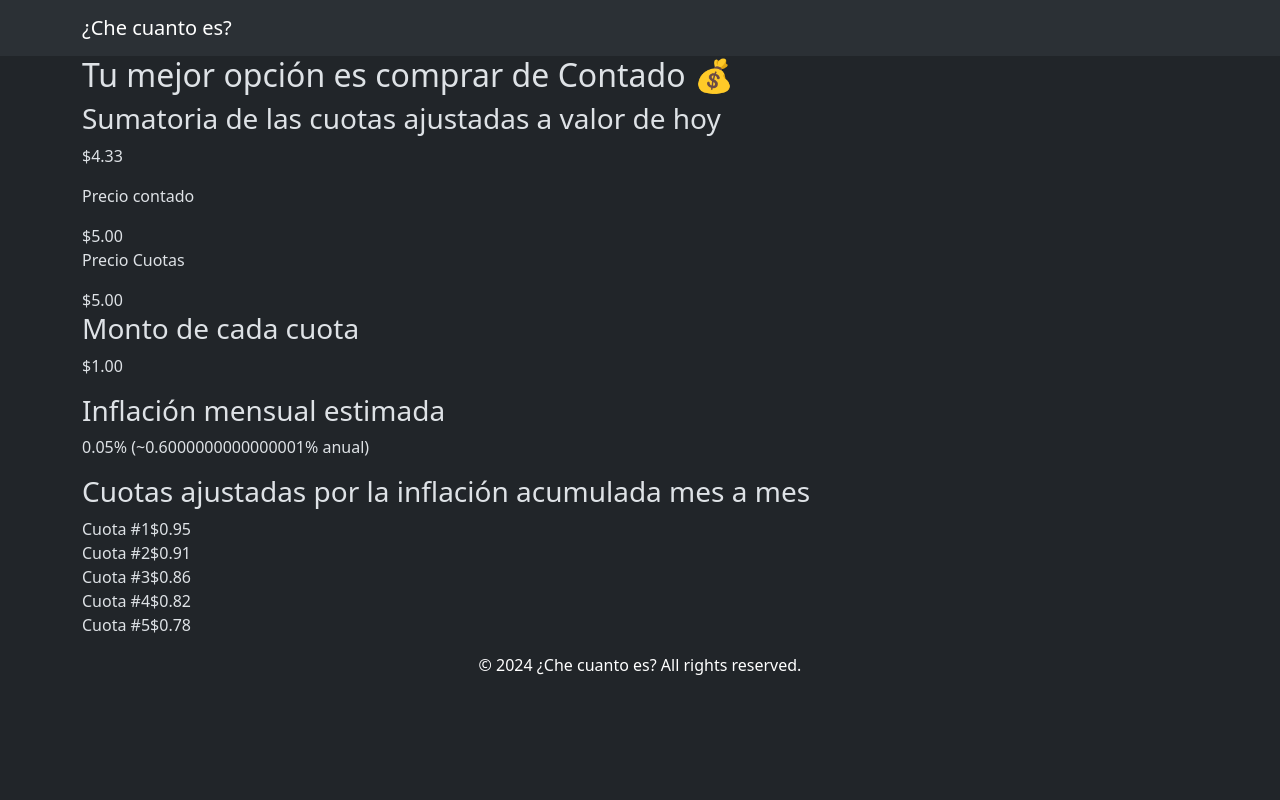
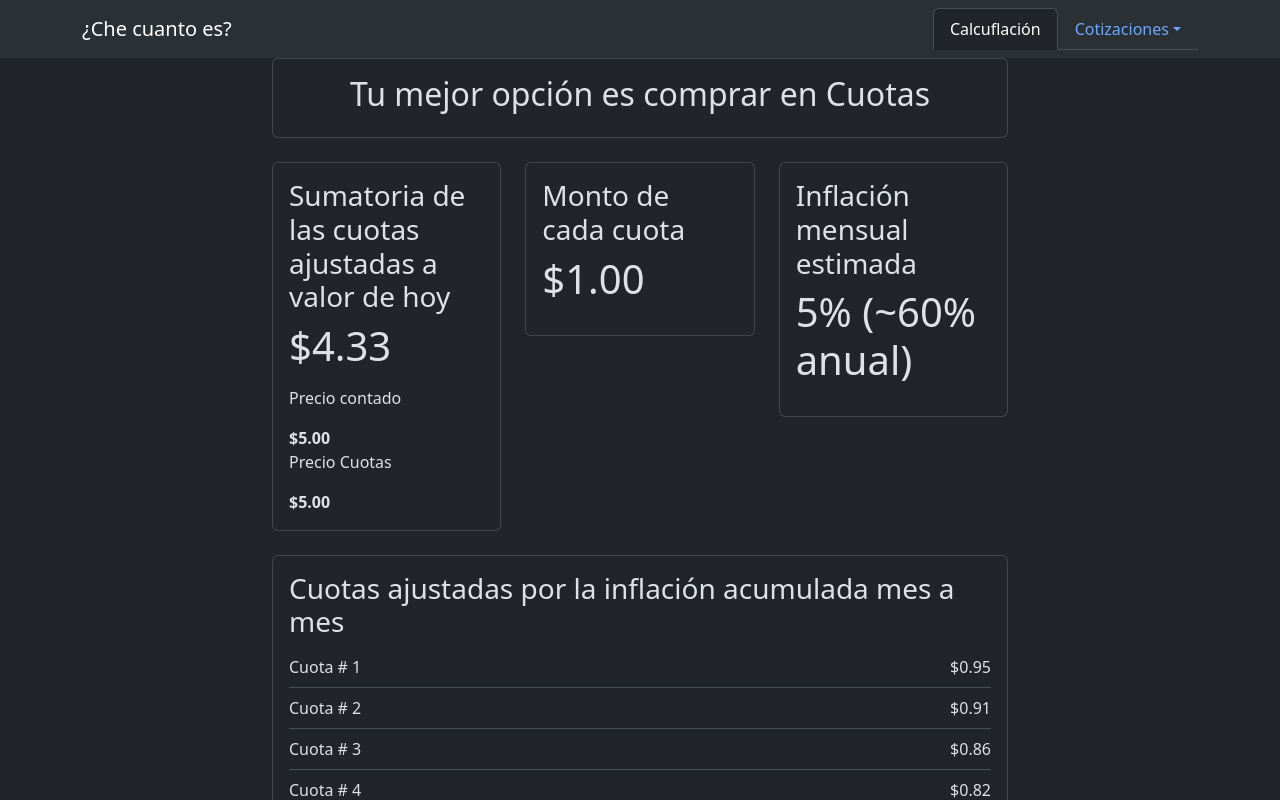
Before and after one commit to alanmedina1995/che-cuanto-es-app, an Angular app: page /calculator/calculadora-simple in a window 1280 px wide. Both pictures are taken after typing "5", "5", "5", "5" into the empty fields and a click on the button "Calcular". Shown: the top 800 px of the page. Built offline with nearby package versions, Linux system fonts and the light colour scheme; no server answers.

Commit message:
fix rutas

```diff
--- a/src/app/app-routing.module.ts
+++ b/src/app/app-routing.module.ts
@@ -3,7 +3,7 @@ import { RouterModule, Routes } from '@angular/router';
 
 const routes: Routes = [
   {
-    path: 'home',
+    path: 'market-rates',
     loadChildren: () => import('./market-rates/market-rates.module').then(m => m.MarketRatesModule)
   },
   {
@@ -12,7 +12,7 @@ const routes: Routes = [
   },
   {
     path: '**',
-    redirectTo: 'home'
+    redirectTo: 'market-rates'
   }
 ];
 
--- a/src/app/cost-calculator/pages/cost-calculator-page/cost-calculator-page.component.ts
+++ b/src/app/cost-calculator/pages/cost-calculator-page/cost-calculator-page.component.ts
@@ -111,7 +111,7 @@ export class CostCalculatorPageComponent {
       this.installmentValue,
       this.adjustedInstallments);
 
-    this.router.navigate(['calculator/resultados']);
+    this.router.navigate(['./calculator/resultados']);
   }
 
 }
--- a/src/app/cost-calculator/pages/results-calculator-page/results-calculator.component.html
+++ b/src/app/cost-calculator/pages/results-calculator-page/results-calculator.component.html
@@ -1,34 +1,56 @@
 <div class="container">
   <div class="row justify-content-center">
-    <div class="result-container">
-      <h2>Tu mejor opción es comprar de Contado 💰</h2>
-
-      <div class="summary-container">
-        <div class="summary-box">
-          <h3>Sumatoria de las cuotas ajustadas a valor de hoy</h3>
-          <p class="price-adjusted">{{ totalAdjustedInstallments | currency:'USD' }}</p>
-          <p>Precio contado</p>
-          <span class="price-cash">{{ cashPrice | currency:'USD' }}</span>
-          <p>Precio Cuotas</p>
-          <span class="price-financed">{{ financedPrice | currency:'USD' }}</span>
-        </div>
-
-        <div class="summary-box">
-          <h3>Monto de cada cuota</h3>
-          <p class="installment-amount">{{ installmentValue | currency:'USD' }}</p>
-        </div>
-
-        <div class="summary-box">
-          <h3>Inflación mensual estimada</h3>
-          <p class="inflation-rate">{{ inflationValue }}% (~{{ inflationValue * 12 }}% anual)</p>
+    <div class="col-12 col-md-10 col-lg-8">
+      <div class="card text-center mb-4">
+        <div class="card-body">
+          <h2 *ngIf="totalAdjustedInstallments > cashPrice" class="card-title">Tu mejor opción es comprar de Contado
+          </h2>
+          <h2 *ngIf="totalAdjustedInstallments <= cashPrice" class="card-title">Tu mejor opción es comprar en Cuotas
+          </h2>
         </div>
       </div>
 
-      <div class="installment-list">
-        <h3>Cuotas ajustadas por la inflación acumulada mes a mes</h3>
-        <div *ngFor="let installment of adjustedInstallments; let i = index" class="installment-item">
-          <span>Cuota #{{ i + 1 }}</span>
-          <span>{{ installment | currency:'USD' }}</span>
+      <div class="row">
+        <div class="col-md-4 mb-4">
+          <div class="card">
+            <div class="card-body">
+              <h3 class="card-title">Sumatoria de las cuotas ajustadas a valor de hoy</h3>
+              <p class="price-adjusted display-6">{{ totalAdjustedInstallments | currency }}</p>
+              <p>Precio contado</p>
+              <span class="price-cash fw-bold">{{ cashPrice | currency }}</span>
+              <p>Precio Cuotas</p>
+              <span class="price-financed fw-bold">{{ financedPrice | currency }}</span>
+            </div>
+          </div>
+        </div>
+
+        <div class="col-md-4 mb-4">
+          <div class="card">
+            <div class="card-body">
+              <h3 class="card-title">Monto de cada cuota</h3>
+              <p class="installment-amount display-6">{{ installmentValue | currency }}</p>
+            </div>
+          </div>
+        </div>
+
+        <div class="col-md-4 mb-4">
+          <div class="card">
+            <div class="card-body">
+              <h3 class="card-title">Inflación mensual estimada</h3>
+              <p class="inflation-rate display-6">{{ inflationValue | number }}% (~{{ inflationValue * 12  | number }}% anual)</p>
+            </div>
+          </div>
+        </div>
+      </div>
+
+      <div class="card mb-4">
+        <div class="card-body">
+          <h3 class="card-title">Cuotas ajustadas por la inflación acumulada mes a mes</h3>
+          <div *ngFor="let installment of adjustedInstallments; let i = index"
+            class="d-flex justify-content-between border-bottom py-2">
+            <span>Cuota # {{ i + 1 }}</span>
+            <span>{{ installment | currency }}</span>
+          </div>
         </div>
       </div>
     </div>
--- a/src/app/cost-calculator/pages/results-calculator-page/results-calculator.component.ts
+++ b/src/app/cost-calculator/pages/results-calculator-page/results-calculator.component.ts
@@ -17,15 +17,15 @@ export class ResultsCalculatorComponent {
   constructor(
     private costCalculatorService: CostCalculatorServiceService
   ){
+
+  }
+
+  ngOnInit(): void{
     this.getResultValues();
   }
 
-  ngOnInit(): void{
-
-  }
-
   getResultValues():void{
-    this.inflationValue = this.costCalculatorService.inflationValue;
+    this.inflationValue = this.costCalculatorService.inflationValue * 100;
     this.totalAdjustedInstallments = this.costCalculatorService.totalAdjustedInstallments;
     this.cashPrice = this.costCalculatorService.cashPrice;
     this.financedPrice = this.costCalculatorService.financedPrice;
--- a/src/app/market-rates/market-rates-routing.module.ts
+++ b/src/app/market-rates/market-rates-routing.module.ts
@@ -7,9 +7,9 @@ const routes: Routes = [
     {
         path: '',
         children: [
-            { path: 'cotizaciones', component: MarketRatesPageComponent },
-            { path: 'precio-del-dolar', component: DolarsComponent },
-            { path: '**', redirectTo: 'cotizaciones' },
+            { path: 'oficiales', component: MarketRatesPageComponent },
+            { path: 'dolar-argy', component: DolarsComponent },
+            { path: '**', redirectTo: 'oficiales' },
         ]
     }
 ];
--- a/src/app/shared/components/navbar/navbar.component.html
+++ b/src/app/shared/components/navbar/navbar.component.html
@@ -1,5 +1,17 @@
 <nav class="navbar navbar-expand-lg bg-body-tertiary">
     <div class="container-md">
-      <a class="navbar-brand" href="#">¿Che cuanto es?</a>
+      <a class="navbar-brand" (click)="navigateToHome()">¿Che cuanto es?</a>
+      <ul class="nav nav-tabs">
+        <li class="nav-item">
+          <a class="nav-link active" aria-current="page" (click)="navigateToCostCalculator()">Calcuflación</a>
+        </li>
+        <li class="nav-item dropdown">
+          <a class="nav-link dropdown-toggle" data-bs-toggle="dropdown" href="#" role="button" aria-expanded="false">Cotizaciones</a>
+          <ul class="dropdown-menu">
+            <li><a class="dropdown-item" (click)="navigateToMarketRates()">Oficiales</a></li>
+            <li><a class="dropdown-item" (click)="navigateToDolarArgy()">Dolar en Argy</a></li>
+          </ul>
+        </li>
+      </ul>
     </div>
-  </nav>
+</nav>
--- a/src/app/shared/components/navbar/navbar.component.ts
+++ b/src/app/shared/components/navbar/navbar.component.ts
@@ -1,4 +1,5 @@
 import { Component } from '@angular/core';
+import { Router } from '@angular/router';
 
 @Component({
   selector: 'app-navbar',
@@ -7,4 +8,26 @@ import { Component } from '@angular/core';
 })
 export class NavbarComponent {
 
+  constructor(
+    private router: Router
+  ){
+
+  }
+
+  navigateToHome() {
+    this.router.navigate(['/']);
+  }
+
+  navigateToCostCalculator(){
+    this.router.navigate(['./calculator']);
+  }
+
+  navigateToMarketRates(){
+    this.router.navigate(['./market-rates/oficiales']);
+  }
+
+  navigateToDolarArgy(){
+    this.router.navigate(['./market-rates/dolar-argy']);
+  }
+
 }
```
Also changed, not shown: src/app/shared/shared-routing.module.ts (renamed from src/app/shared/shared-routing.modules.ts), 1 other file (tests, documents, lock files or other folders).
